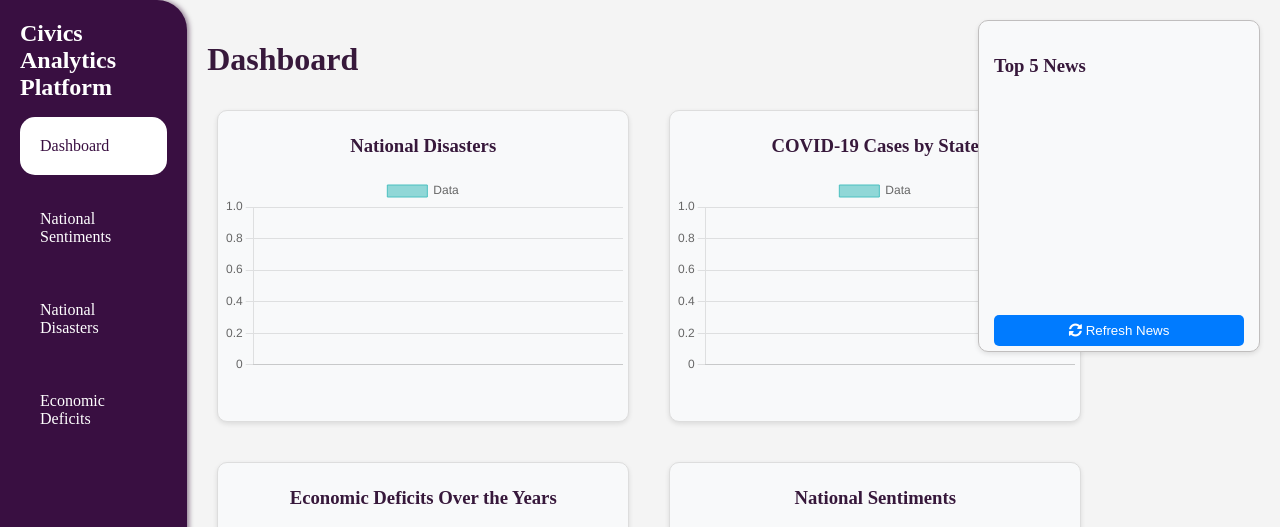
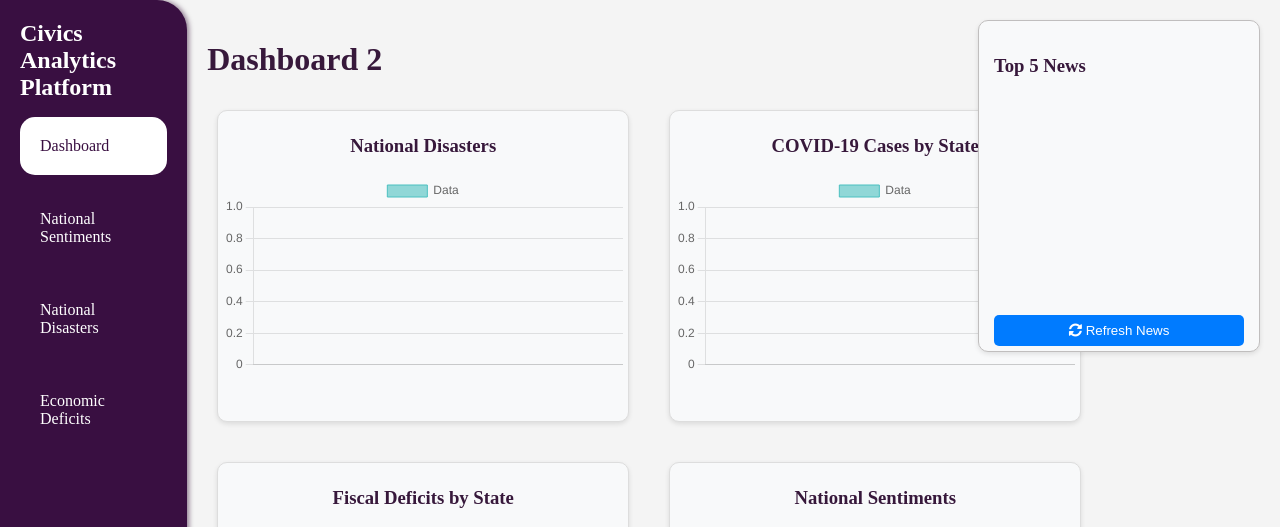
Before and after one commit to Blue4819/Civics-Analytics-Platform, a Flask app: page / in a window 1280 px wide. Shown: the top 527 px of the page. Run offline with Flask 3, Linux system fonts and the light colour scheme; a database or web service that is not in the repository returns one stand-in record (values such as "Sample title"); data that the repository does not hold is empty; some libraries are stand-ins or nearby versions.

Commit message:
Update dashboard - jenkins test

```diff
--- a/frontend/templates/dashboard.html
+++ b/frontend/templates/dashboard.html
@@ -1,7 +1,7 @@
 {% extends 'base.html' %}
 
 {% block content %}
-<h1>Dashboard</h1>
+<h1>Dashboard 2</h1>
 <div id="dashboard" class="dashboard-container">
     <div class="card">
         <h3>National Disasters</h3>
@@ -12,8 +12,8 @@
         <canvas id="miniCovidChart"></canvas>
     </div>
     <div class="card">
-        <h3>Economic Deficits Over the Years </h3>
-        <canvas id="economicDeficitsChart"></canvas>
+        <h3>Fiscal Deficits by State</h3>
+        <canvas id="miniFiscalDeficitChart"></canvas>
     </div>
     <div class="card sentiment-card">
         <h3>National Sentiments</h3>
@@ -63,11 +63,11 @@
             const covidChartData = extractCovidData(covidData);
             renderMiniChart('miniCovidChart', covidChartData.labels, covidChartData.counts);
 
-            // Fetch economic deficit data
+            // Fetch fiscal deficit data
             const fiscalResponse = await fetch('/economicdeficits');
             const fiscalData = await fiscalResponse.text();
             const fiscalChartData = extractFiscalData(fiscalData);
-            renderMiniChart('mineconomicDeficitsChart', fiscalChartData.labels, fiscalChartData.values);
+            renderMiniChart('miniFiscalDeficitChart', fiscalChartData.labels, fiscalChartData.values);
 
             // Fetch Sentiment Data
             const sentResponse = await fetch('/nationalsentiments');
```
Lines whose indentation alone changed are shown as unchanged.
